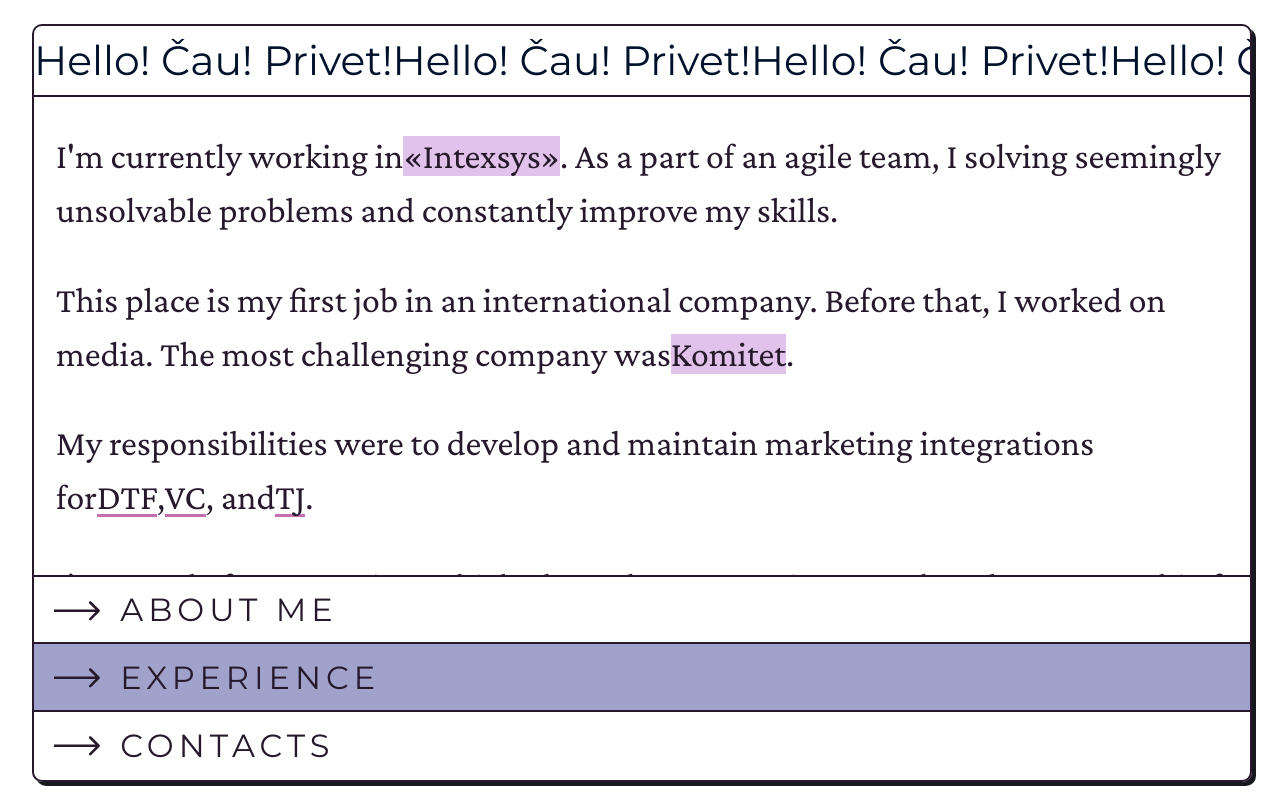
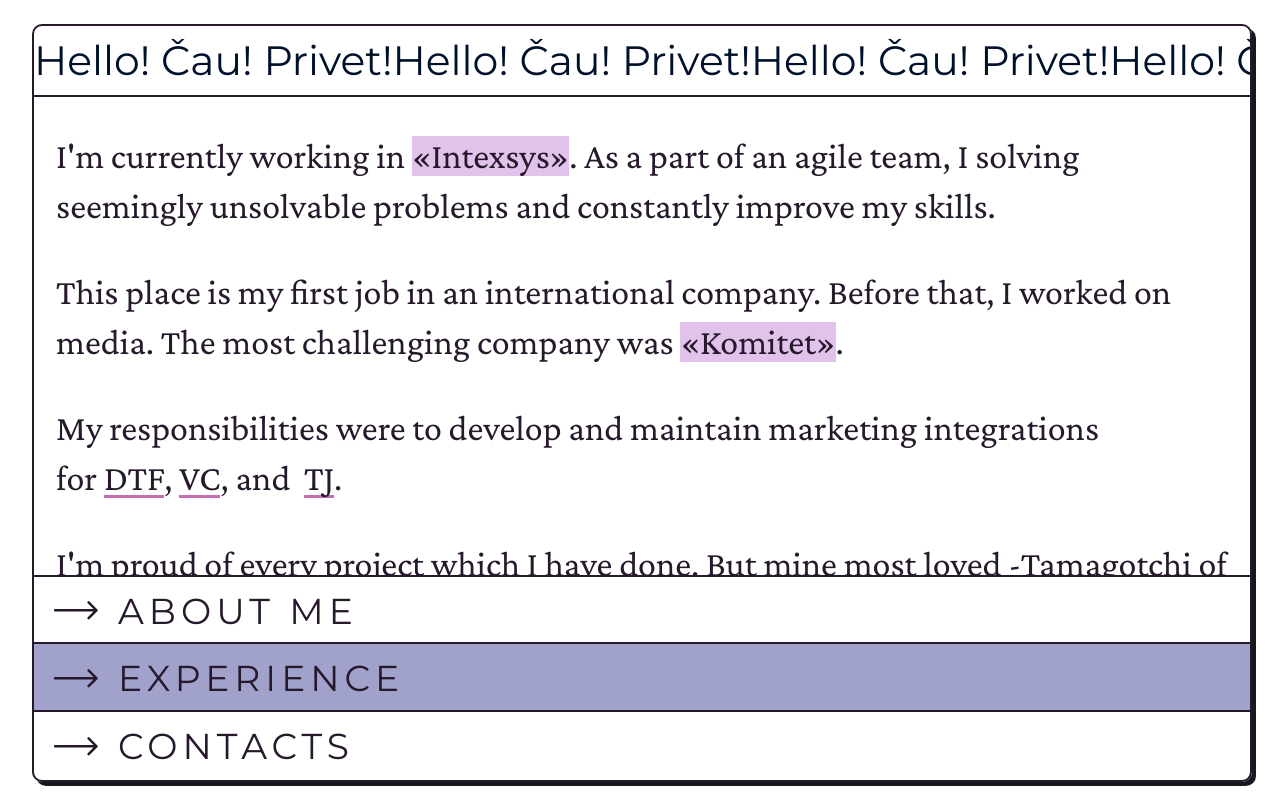
Before and after one commit to catherineriver/catherineriver, a Next.js app: page / in a window 1280 px wide. Both pictures are taken after a click on the element "EXPERIENCE". Built offline with nearby package versions, Linux system fonts and the light colour scheme.

Commit message:
adjust font sizes

```diff
--- a/components/InteractiveContent/InteractiveContent.js
+++ b/components/InteractiveContent/InteractiveContent.js
@@ -5,29 +5,32 @@ import TooltipHandler from '../tooltipHandler/tooltipHandler';
 export default function InteractiveContent() {
   return (
     <div className={styles.container}>
-      <p>
-        I&apos;m currently working in<TooltipHandler index={0}>«Intexsys»</TooltipHandler>. As a part of an agile team, I solving seemingly unsolvable problems and constantly improve my skills.
-      </p>
-      <p>
-        This place is my first job in an international company. Before that, I worked on media. The most challenging company was
-        <TooltipHandler index={1}>Komitet</TooltipHandler>.
-      </p>
-      <p>
-        My responsibilities were to develop and maintain marketing integrations for
-        <a href="https://dtf.ru" rel="noreferrer" target="_blank">DTF</a>,
-        <a href="https://vc.ru/" rel="noreferrer" target="_blank">VC</a>, and
+      <div className={styles.block}>
+        I&apos;m currently working in&nbsp;<TooltipHandler index={0}>«Intexsys»</TooltipHandler>. As a part of an agile team, I solving seemingly unsolvable problems and constantly improve my skills.
+      </div>
+      <div className={styles.block}>
+        This place is my first job in an international company. Before that, I worked on media. The most challenging company was&nbsp;
+        <TooltipHandler index={1}>«Komitet»</TooltipHandler>.
+      </div>
+      <div className={styles.block}>
+        My responsibilities were to develop and maintain marketing integrations for&nbsp;
+        <a href="https://dtf.ru" rel="noreferrer" target="_blank">DTF</a>,&nbsp;
+        <a href="https://vc.ru/" rel="noreferrer" target="_blank">VC</a>, and &nbsp;
         <a href="https://tjournal.ru/" rel="noreferrer" target="_blank">TJ</a>.
-      </p>
-      <p>
+      </div>
+      <div className={styles.block}>
         I&apos;m proud of every project which I have done. But mine most loved -
         <a href="https://vc.ru/special/uralsib-tamagochi" rel="noreferrer" target="_blank">Tamagotchi of Businessman</a>,
         for Uralsib Bank. This project caused a battle between users. Day and night they clicked on the love/hate buttons and leaded virtual Businessmen to success.
-      </p>
-      <p>Unfortunately, special projects in this media don&apos;t live long. And many of them exist only on my GitHub now.</p>
-      <p>
+      </div>
+      <div className={styles.block}>
+        Unfortunately, special projects in this media don&apos;t live long.
+        And many of them exist only on my GitHub now.
+      </div>
+      <div className={styles.block}>
         I started my frontend developer career at
-        <a href="https://www.strelka.com/en" rel="noreferrer" target="_blank">«Strelka Institute for Media, Architecture and Design»</a>
-      </p>
+        <TooltipHandler index={2}>«Strelka Institute for Media, Architecture and Design»</TooltipHandler>.
+      </div>
     </div>
   );
 }
--- a/components/InteractiveContent/InteractiveContent.module.css
+++ b/components/InteractiveContent/InteractiveContent.module.css
@@ -2,3 +2,7 @@
     display: block;
     user-select: none;
 }
+
+.block {
+    margin: 1em 0;
+}
--- a/components/main/main.module.css
+++ b/components/main/main.module.css
@@ -24,12 +24,12 @@
   }
 }
 
-@media screen and (min-width: 768px) {
+/* @media screen and (min-width: 768px) {
     .wrapper {
         font-size: 2.8vw;
         line-height: 4.2vw;
     }
-}
+} */
 
 @media screen and (max-width: 768px) {
     .container {
--- a/components/marquee/marquee.module.css
+++ /dev/null
@@ -1,10 +0,0 @@
-.container {
-    display: inline-block;
-    background-color: #E1C2EB;
-    line-height: normal;
-
-}
-
-.container:hover {
-    cursor: pointer;
-}
--- a/components/tabs/tabs.module.css
+++ b/components/tabs/tabs.module.css
@@ -76,6 +76,18 @@
     letter-spacing: 5px;
 }
 
+@media screen and (min-width: 1200px) {
+    .menuItem span {
+        font-size: 36px;
+        line-height: 44px;
+    }
+
+    .menuItem::before{
+        width: 44px;
+        height: 44px;
+    }
+}
+
 @media screen and (max-width: 768px) {
     .menuItem span {
         font-size: 22px;
--- a/components/tooltipHandler/tooltipHandler.module.css
+++ b/components/tooltipHandler/tooltipHandler.module.css
@@ -16,7 +16,7 @@
     position: absolute;
     right: -110px;
     top: 29px;
-    background: #E1C2EB;
+    background: #fff;
     padding: 5px;
     border: 2px solid #26192B;
     border-radius: 10px;
@@ -37,11 +37,11 @@
 
 @keyframes shadow-pop-tr {
   0% {
-    box-shadow: 0 0 #18191f, 0 0 #18191f, 0 0 #18191f, 0 0 #18191f;
-    transform: translateX(0) translateY(0);
+    box-shadow: 4px 4px 0px #18191f;
+    transform: translateX(-6px) translateY(0);
   }
   100% {
-    box-shadow: 1px -1px #18191f, 2px -2px #18191f, 3px -3px #18191f;
-    transform: translateX(-6px) translateY(6px);
+    box-shadow: 4px 4px 0px #18191f;
+    transform: translateX(0) translateY(6px);
   }
 }
--- a/styles/globals.css
+++ b/styles/globals.css
@@ -12,8 +12,8 @@
 body {
   font-family: 'Crimson Pro', serif;
   color: #26192B;
-  font-size: 28px;
-  line-height: 49px;
+  font-size: 36px;
+  line-height: 50px;
 }
 
 body a {
@@ -28,7 +28,7 @@ body a:hover {
   color: #c46fb2;
 }
 
-@media screen and (min-width: 1300px) {
+@media screen and (max-width: 1200px) {
   body {
     font-size: 28px;
     line-height: 38px;
```
Also changed, not shown: components/marquee/marquee.js (deleted, +0 -18 lines).
